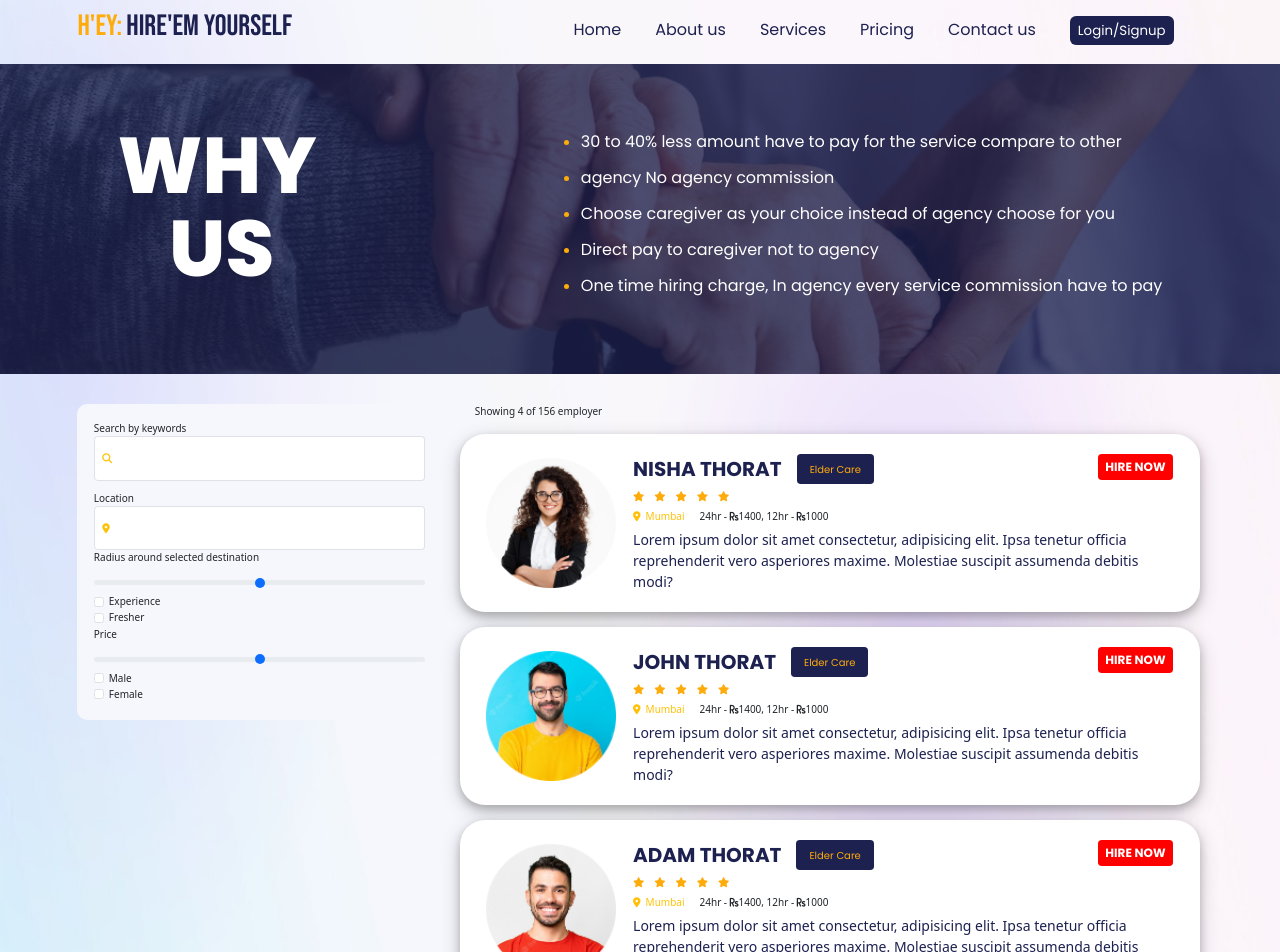
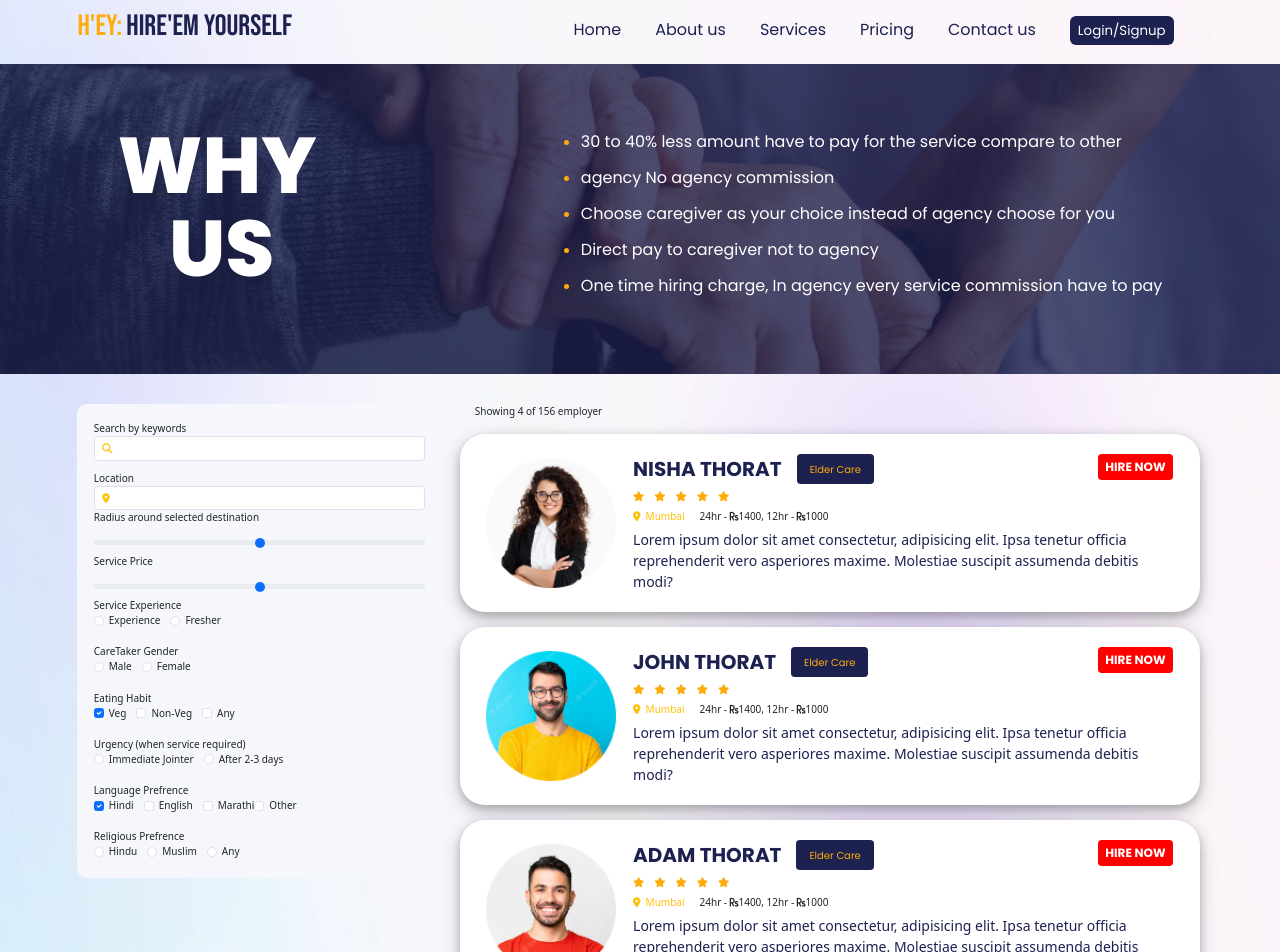
Before and after one commit to nagraj98433/Website24_1, a React (Vite) app: page /HireNow in a window 1280 px wide. Shown: the top 952 px of the page. Built offline with nearby package versions, Linux system fonts and the light colour scheme.

Commit message:
added mor fun

```diff
--- a/src/All styles/HireNow_Page.css
+++ b/src/All styles/HireNow_Page.css
@@ -188,6 +188,9 @@
 .Hiding_mobile {
   display: none !important;
 }
+.available_form {
+  padding: 0.375rem 0.75rem !important;
+}
 
 /* media Queries start */
 
--- a/src/All styles/Hire_yourself.css
+++ b/src/All styles/Hire_yourself.css
@@ -25,7 +25,7 @@
   font-size: 1.5rem !important;
   padding: 0.4rem 3.9rem;
 }
-.form-control {
+.HomePage_Form {
   padding: 1.375rem 0.75rem;
 }
 .Horizontal_line hr {
--- a/src/HireNow_page/HireNow.jsx
+++ b/src/HireNow_page/HireNow.jsx
@@ -65,7 +65,7 @@
                       </span>
                       <input
                         type="text"
-                        class="form-control border-start-0"
+                        class="form-control available_form border-start-0"
                         placeholder=""
                         aria-label="Username"
                         aria-describedby="basic-addon1"
@@ -81,7 +81,7 @@
                       </span>
                       <input
                         type="text"
-                        class="form-control border-start-0"
+                        class="form-control available_form border-start-0"
                         placeholder=""
                         aria-label="Username"
                         aria-describedby="basic-addon1"
@@ -95,31 +95,8 @@
                         id="customRange1"
                       />
                     </div>
-                    <div>
-                      <div class="form-check">
-                        <input
-                          class="form-check-input"
-                          type="checkbox"
-                          value=""
-                          id="flexCheckDefault"
-                        />
-                        <label class="form-check-label" for="flexCheckDefault">
-                          Experience
-                        </label>
-                      </div>
-                      <div class="form-check">
-                        <input
-                          class="form-check-input"
-                          type="checkbox"
-                          value=""
-                          id="flexCheckChecked"
-                        />
-                        <label class="form-check-label" for="flexCheckChecked">
-                          Fresher
-                        </label>
-                      </div>
-                    </div>
-                    <div>Price</div>
+
+                    <div>Service Price</div>
                     <div className="mt-3">
                       <input
                         type="range"
@@ -127,30 +104,144 @@
                         id="customRange1"
                       />
                     </div>
+
                     <div>
+                      <div>Service Experience</div>
+                      <div className="d-inline-flex">
+                        <div class="form-check pe-3">
+                          <input class="form-check-input" type="radio" name="flexRadioDefault" id="flexRadioDefault1" />
+                          <label class="form-check-label" for="flexRadioDefault1">
+                            Experience
+                          </label>
+                        </div>
                         <div class="form-check">
-                        <input
-                          class="form-check-input"
-                          type="checkbox"
-                          value=""
-                          id="flexCheckDefault"
-                        />
-                        <label class="form-check-label" for="flexCheckDefault">
+                          <input class="form-check-input" type="radio" name="flexRadioDefault" id="flexRadioDefault1" />
+                          <label class="form-check-label" for="flexRadioDefault1">
+                            Fresher
+                          </label>
+                        </div>
+                      </div>
+                    </div>
+
+                    <div>
+                      <div className="mt-4">CareTaker Gender</div>
+                      <div className="d-inline-flex">
+                        <div class="form-check pe-3">
+                          <input class="form-check-input" type="radio" name="flexRadioDefault" id="flexRadioDefault1" />
+                          <label class="form-check-label" for="flexRadioDefault1">
                             Male
                           </label>
                         </div>
                         <div class="form-check">
-                        <input
-                          class="form-check-input"
-                          type="checkbox"
-                          value=""
-                          id="flexCheckChecked"
-                        />
-                        <label class="form-check-label" for="flexCheckChecked">
+                          <input class="form-check-input" type="radio" name="flexRadioDefault" id="flexRadioDefault1" />
+                          <label class="form-check-label" for="flexRadioDefault1">
                             Female
                           </label>
                         </div>
                       </div>
+                    </div>
+
+                    <div>
+                      <div className="mt-4">Eating Habit</div>
+                      <div className="d-flex">
+                        <div class="form-check pe-3">
+                          <input class="form-check-input" type="checkbox" value="" id="flexCheckDefault" checked />
+                          <label class="form-check-label" for="flexCheckDefault">
+                            Veg
+                          </label>
+                        </div>
+                        <div class="form-check pe-3">
+                          <input class="form-check-input" type="checkbox" value="" id="flexCheckChecked" />
+                          <label class="form-check-label" for="flexCheckChecked">
+                            Non-Veg
+                          </label>
+                        </div>
+                        <div class="form-check">
+                          <input class="form-check-input" type="checkbox" value="" id="flexCheckChecked" />
+                          <label class="form-check-label" for="flexCheckChecked">
+                            Any
+                          </label>
+                        </div>
+                      </div>
+                    </div>
+
+                    <div>
+                      <div className="mt-4">Urgency (when service required)</div>
+                      <div className="d-inline-flex">
+                        <div class="form-check pe-3">
+                          <input class="form-check-input" type="radio" name="flexRadioDefault" id="flexRadioDefault1" />
+                          <label class="form-check-label" for="flexRadioDefault1">
+                            Immediate Jointer
+                          </label>
+                        </div>
+                        <div class="form-check">
+                          <input class="form-check-input" type="radio" name="flexRadioDefault" id="flexRadioDefault1" />
+                          <label class="form-check-label" for="flexRadioDefault1">
+                            After 2-3 days
+                          </label>
+                        </div>
+                      </div>
+                    </div>
+                    <div>
+                      <div className="mt-4">Language Prefrence</div>
+                      <div className="d-flex">
+                        <div class="form-check pe-3">
+                          <input class="form-check-input" type="checkbox" value="" id="flexCheckDefault" checked />
+                          <label class="form-check-label" for="flexCheckDefault">
+                            Hindi
+                          </label>
+                        </div>
+                        <div class="form-check pe-3">
+                          <input class="form-check-input" type="checkbox" value="" id="flexCheckChecked" />
+                          <label class="form-check-label" for="flexCheckChecked">
+                            English
+                          </label>
+                        </div>
+                        <div class="form-check">
+                          <input class="form-check-input" type="checkbox" value="" id="flexCheckChecked" />
+                          <label class="form-check-label" for="flexCheckChecked">
+                            Marathi
+                          </label>
+                        </div>
+                        <div class="form-check">
+                          <input class="form-check-input" type="checkbox" value="" id="flexCheckChecked" />
+                          <label class="form-check-label" for="flexCheckChecked">
+                            Other
+                          </label>
+                        </div>
+                      </div>
+                    </div>
+
+                    <div>
+                      <div className="mt-4">Religious Prefrence</div>
+                      <div className="d-inline-flex">
+                        <div class="form-check pe-3">
+                          <input class="form-check-input" type="radio" name="flexRadioDefault" id="flexRadioDefault1" />
+                          <label class="form-check-label" for="flexRadioDefault1">
+                            Hindu
+                          </label>
+                        </div>
+                        <div class="form-check pe-3">
+                          <input class="form-check-input" type="radio" name="flexRadioDefault" id="flexRadioDefault1" />
+                          <label class="form-check-label" for="flexRadioDefault1">
+                            Muslim
+                          </label>
+                        </div>
+                        <div class="form-check">
+                          <input class="form-check-input" type="radio" name="flexRadioDefault" id="flexRadioDefault1" />
+                          <label class="form-check-label" for="flexRadioDefault1">
+                            Any
+                          </label>
+                        </div>
+                      </div>
+                    </div>
+
+
+
+
+
+
+
                   </div>
                 </div>
               </div>
--- a/src/HomePage/Hire_yourself/Hire_yourself.jsx
+++ b/src/HomePage/Hire_yourself/Hire_yourself.jsx
@@ -68,10 +68,10 @@
               <div className='from_container'>
                 <form>
                   <div class="mb-3">
-                    <input type="email" class="form-control" id="exampleInputEmail1" aria-describedby="emailHelp" placeholder='Enter Your Name' />
+                    <input type="email" class="form-control HomePage_Form" id="exampleInputEmail1" aria-describedby="emailHelp" placeholder='Enter Your Name' />
                   </div>
                   <div class="mb-3">
-                    <input type="password" class="form-control" id="exampleInputPassword1" placeholder='Enter Mobile Number' />
+                    <input type="password" class="form-control HomePage_Form" id="exampleInputPassword1" placeholder='Enter Mobile Number' />
                   </div>
                   <div className='text-center'> <button type="submit" class="btn btn-primary form_btn">SUBMIT</button></div>
                 </form>
```
Lines whose indentation alone changed are shown as unchanged.
